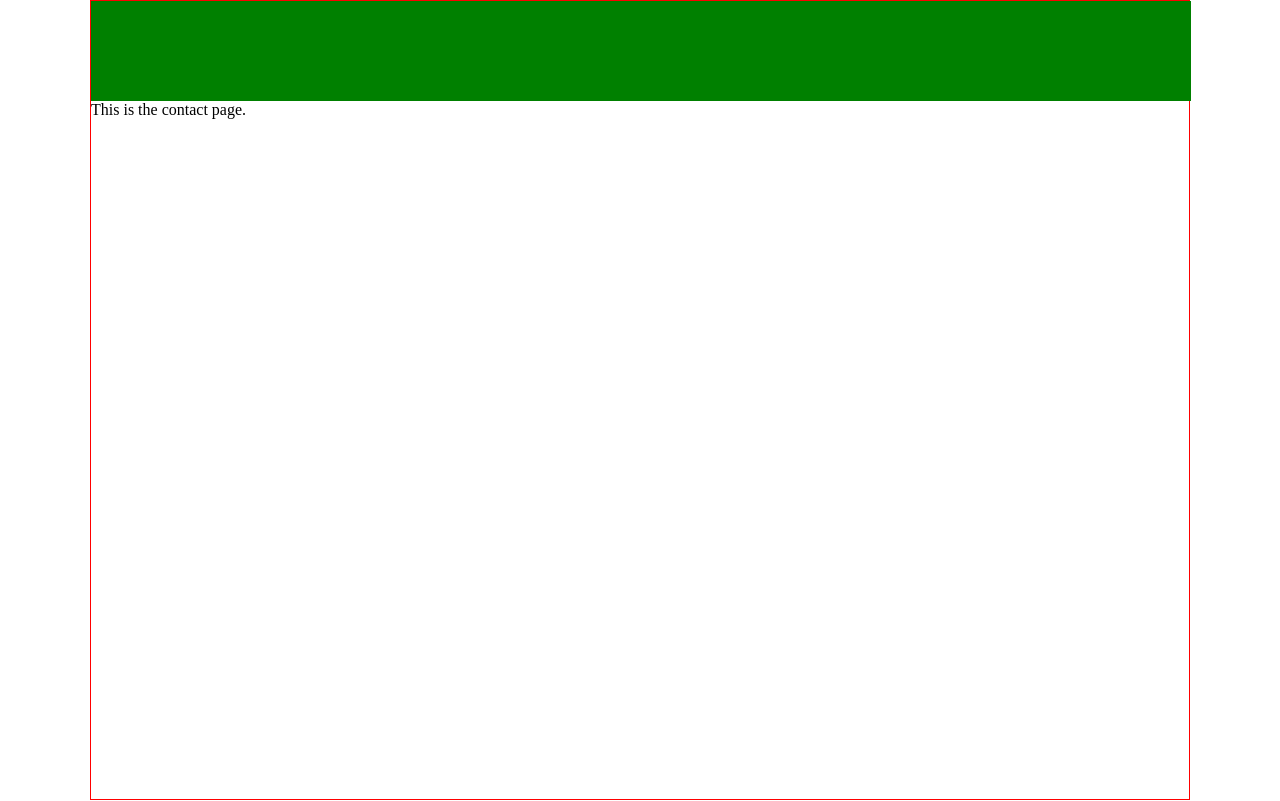
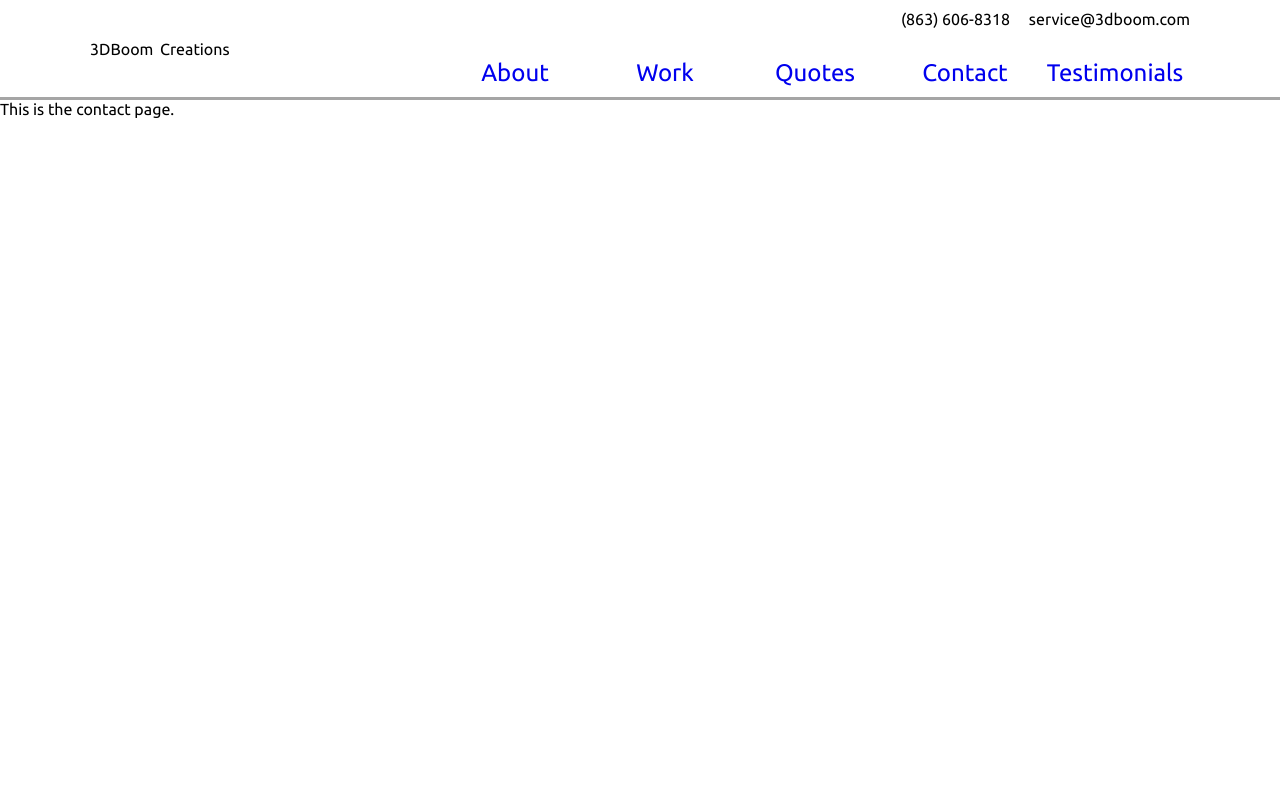
Before and after one commit to bcrowie/3d-boom-creations, a React (Create React App) app: page /contact in a window 1280 px wide. Shown: the top 801 px of the page. Built offline with nearby package versions, Linux system fonts and the light colour scheme.

Commit message:
Added links and styling to header

```diff
--- a/src/components/Header/Header.tsx
+++ b/src/components/Header/Header.tsx
@@ -1,7 +1,27 @@
-import '../../styles/Components/Header.scss';
+import HeaderLink from './HeaderLink';
+import Logo from '../Logo/Logo';
+import '../../styles/Components/Header/Header.scss';
+
 
 const Header: React.FC = () => {
-    return <div className='Header'></div>;
+    return <div className='header-main'>
+        <div className="header-menu">
+            <Logo />
+            <div id="header-contact-links">
+                <div className="contact">
+                    <p className="phone-number">(863) 606-8318</p>
+                    <p className="email-link">service@3dboom.com</p>
+                </div>
+                <div id="header-links">
+                    <HeaderLink link={"/about"} text="About"/>
+                    <HeaderLink link={"/work"} text="Work"/>
+                    <HeaderLink link={"/quotes"} text="Quotes"/>
+                    <HeaderLink link={"/contact"} text="Contact" />
+                    <HeaderLink link={"/testimonials"} text="Testimonials" />
+                </div>
+            </div>
+        </div>
+    </div>;
 };
 
 export default Header;
--- /dev/null
+++ b/src/components/Header/HeaderLink.tsx
@@ -0,0 +1,14 @@
+import { Link } from "react-router-dom"
+import "../../styles/Components/Header/HeaderLink.scss"
+
+interface HeaderLinkProps {
+    link: string
+    text: string
+}
+const HeaderLink: React.FC<HeaderLinkProps> = ({link, text}) => {
+    return <div className="header-link-container">
+        <Link to={link} className="header-link">{text}</Link>
+    </div>
+}
+
+export default HeaderLink
--- a/src/components/Logo/Logo.tsx
+++ b/src/components/Logo/Logo.tsx
@@ -1,8 +1,10 @@
+import "../../styles/Components/Header/Header.scss"
+
 const Logo: React.FC = () => {
     return (
-        <div>
-            <p>3DBoom</p>
-            <p>Creation</p>
+        <div id="logo">
+            <p className="logo">3DBoom</p>
+            <p className="logo">Creations</p>
         </div>
     );
 };
--- a/src/styles/Components/Header.scss
+++ /dev/null
@@ -1,10 +0,0 @@
-@import '../variables.scss';
-@import '../mixins.scss';
-
-.Header {
-    @include container;
-    height: 100px;
-    background-color: green;
-}
-
-// Media Query
--- /dev/null
+++ b/src/styles/Components/Header/Header.scss
@@ -0,0 +1,57 @@
+@import '../../variables.scss';
+@import '../../mixins.scss';
+
+.header-main {
+    height: 100px;
+    border-bottom: rgb(165, 165, 165) 3px solid;
+
+    .header-menu {
+        @include container;
+
+        display: flex;
+
+        #logo {
+            display: flex;
+            align-items: center;
+            flex-direction: row;
+            width: 25%;
+
+            .logo {
+                display: flex;
+                align-items: center;
+                height: 25px;
+                width: 70px;
+            }
+        }
+
+        #header-contact-links {
+            display: flex;
+            flex-direction: column;
+
+            .contact {
+                align-items: flex-start;
+                display: flex;
+                justify-content: flex-end;
+
+                p {
+
+                    display: flex;
+                    justify-content: flex-end;
+                    padding-top: 10px;
+                    width: 180px;
+                }
+            }
+
+            #header-links {
+                align-items: flex-end;
+                display: flex;
+                flex-direction: row;
+                justify-content: flex-end;
+                padding-bottom: 10px;
+            }
+        }
+
+    }
+}
+
+// Media Query
--- /dev/null
+++ b/src/styles/Components/Header/HeaderLink.scss
@@ -0,0 +1,18 @@
+@import "../../mixins.scss";
+@import "../../variables.scss";
+
+.header-link-container {
+
+    height: 50px;
+    width: 150px;
+
+
+    .header-link {
+        @include headerLink();
+
+        display: flex;
+        justify-content: center;
+        align-items: flex-end;
+        text-decoration: none;
+    }
+}
--- a/src/styles/app.scss
+++ b/src/styles/app.scss
@@ -1,10 +1,11 @@
 @import './mixins.scss';
 
 .App {
-    @include container;
+    @include font-style(1rem);
+
     top: 0;
     margin: auto;
-    border: red 1px solid;
+
 }
 
 // Media Queries
--- a/src/styles/mixins.scss
+++ b/src/styles/mixins.scss
@@ -1,4 +1,22 @@
+@import url('https://fonts.googleapis.com/css2?family=Ubuntu&display=swap');
+
 @mixin container() {
     width: 1100px;
     margin: auto;
 }
+
+@mixin font-style($size) {
+    font-family: 'Ubuntu', sans-serif;
+    font-size: $size;
+}
+
+@mixin headerLink() {
+    @include font-style(1.5rem);
+
+    text-decoration: none;
+
+    &:hover{
+        color: orangered;
+        transition: all 400ms ease-in-out;
+    }
+}
```
